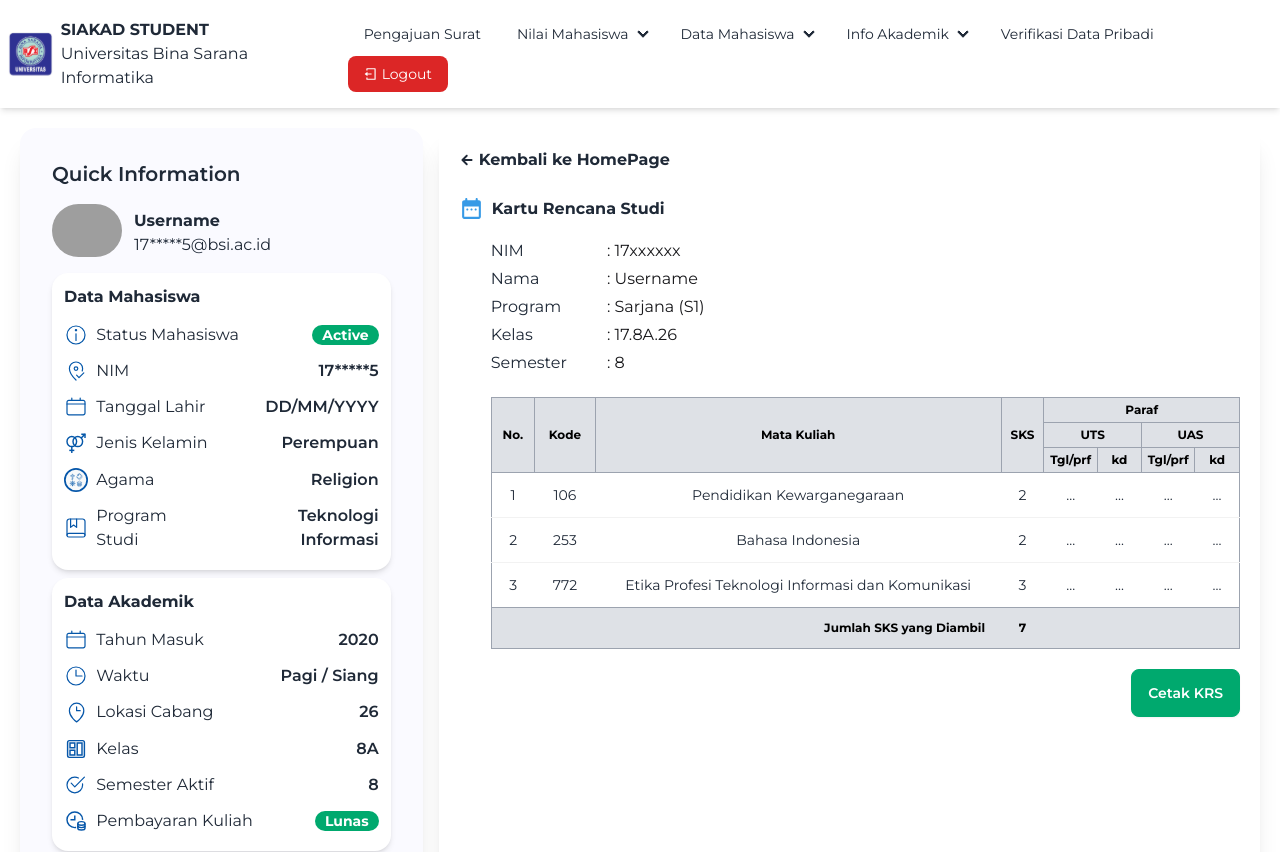
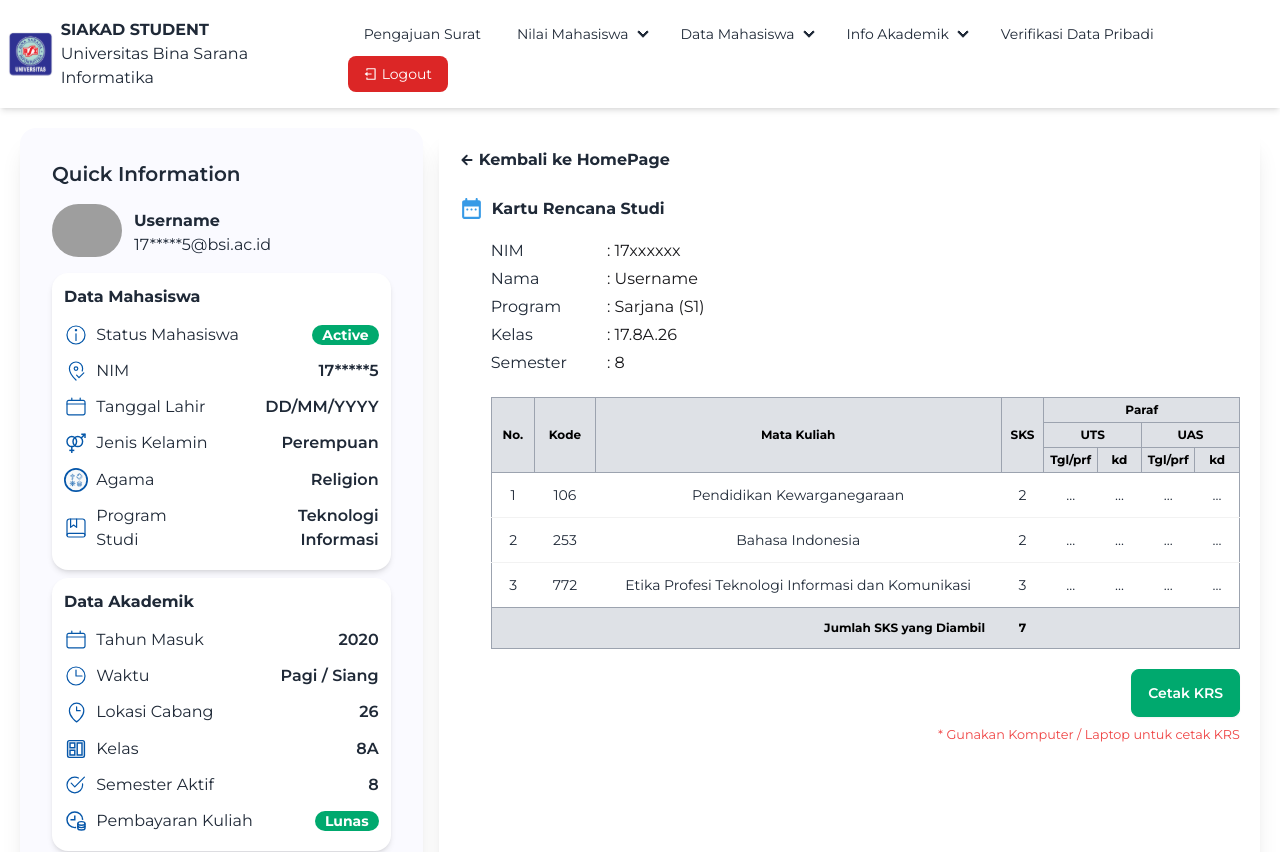
Before and after one commit to DavincyProject/project-skripsi, a Next.js app: page /mahasiswa/krs in a window 1280 px wide. Shown: the top 852 px of the page. Built offline with nearby package versions, Linux system fonts and the light colour scheme; sample sign-in values are in the browser's storage; grey boxes are pictures that could not be loaded.

Commit message:
tweaks: add info to krs

```diff
--- a/src/components/krs/Krs.tsx
+++ b/src/components/krs/Krs.tsx
@@ -181,6 +181,9 @@ const Krs = () => {
           Cetak KRS
         </button>
       </div>
+      <small className="flex justify-end mt-2 text-red-500">
+        * Gunakan Komputer / Laptop untuk cetak KRS
+      </small>
     </div>
   );
 };
```
